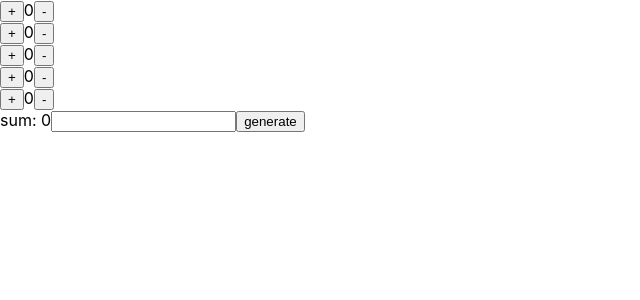
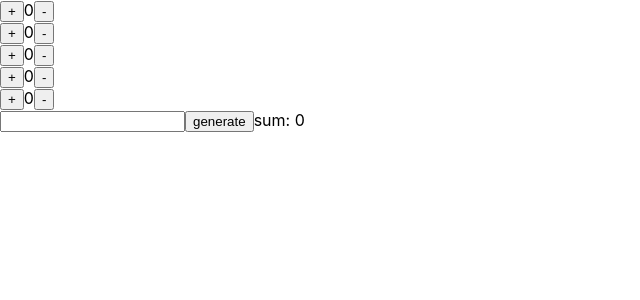
Before and after one commit to ikersuen/react-counter, a React (Create React App) app: page / in a window 1280 px wide. Shown: the top 300 px of the page, without its empty margins (0-640 px from the left). Built offline with nearby package versions, Linux system fonts and the light colour scheme.

Commit message:
[iker] refactor: the feature dymatic generate multi counters

```diff
--- a/package.json
+++ b/package.json
@@ -5,7 +5,9 @@
   "dependencies": {
     "react": "^16.6.3",
     "react-dom": "^16.6.3",
-    "react-scripts": "2.1.1"
+    "react-redux": "^5.1.1",
+    "react-scripts": "2.1.1",
+    "redux": "^4.0.1"
   },
   "scripts": {
     "start": "react-scripts start",
--- a/src/components/Counter.js
+++ b/src/components/Counter.js
@@ -6,14 +6,16 @@ export default class Counter extends Component {
      this.props.onIncrease(1, id)
   }
 
-  decrease = () => {
+  decrease = (id) => {
     this.props.onUpdate(-1)
-    this.props.onDecrease(1)
+    this.props.onDecrease(1, id)
  }
   render() {
     return (
       <div>
-        <button onClick={()=> this.increase(this.props.id)}>+</button>{this.props.counterNum}<button onClick= {this.decrease}>-</button>
+        <button onClick={()=> this.increase(this.props.id)}>+</button>
+        {this.props.counterNum}
+        <button onClick={()=> this.decrease(this.props.id)}>-</button>
       </div>
     )
   }
--- a/src/components/CounterGroup.js
+++ b/src/components/CounterGroup.js
@@ -1,23 +1,23 @@
 import React, { Component } from 'react'
 import Counter from './Counter.js'
 export default class CounterGroup extends Component {
-  state = {
-      input:0,
+constructor(props) {
+  super(props);
+  this.state = {
       counter: [],
       sum:0,
       counters: new Array(5).fill(0).map(() => {return {number: 0, id: new Date().getTime + Math.random()}})
   }
-
-  updateInput = (event) => {
-    this.setState({
-      input: event.target.value
-    })
-  }
+}
 
   changeSize = (event) => {
     this.setState({
-      sum: 0,
-      counter: new Array(parseInt(this.state.input)).fill(0)
+      counters: new Array(parseInt(this.refs.countInput.value))
+      .fill(0)
+      .map(() => {
+        return { number: 0, id: new Date().getTime + Math.random() };
+      }),
+      sum: 0
     })
   }
 
@@ -38,15 +38,25 @@ export default class CounterGroup extends Component {
     this.setState({counters: counters})
   }
 
-  decreaseUpdate = (changedNum) => {
-    this.setState({number: this.state.number - changedNum})
+  decreaseUpdate = (changedNum, id) => {
+    const counters = this.state.counters.map(
+      counterItem => {
+        if(counterItem.id === id){
+          return {number: counterItem.number - changedNum, id: id}
+        } else {
+          return counterItem
+        }
+      }
+    )
+    this.setState({counters: counters})
   }
 
   render() {
     return (
       <div>
-        {this.state.counters.map( counterItem =>(
+        {this.state.counters.map(counterItem => (
           <Counter
+          key={counterItem.id}
           id={counterItem.id}
           onUpdate={this.updateSum}
           onIncrease={this.increaseUpdate}
@@ -54,8 +64,11 @@ export default class CounterGroup extends Component {
           counterNum={counterItem.number}/>
           )
         )}
+        <input type="text" ref="countInput" />
+        <button onClick={this.changeSize}>
+        generate
+        </button>
         <span>sum: {this.state.sum}</span>
-        <input onChange={this.updateInput}></input><button onClick={this.changeSize}>generate</button>
       </div>
     )
   }
```
Also changed, not shown: 1 other file (tests, documents, lock files or other folders).
